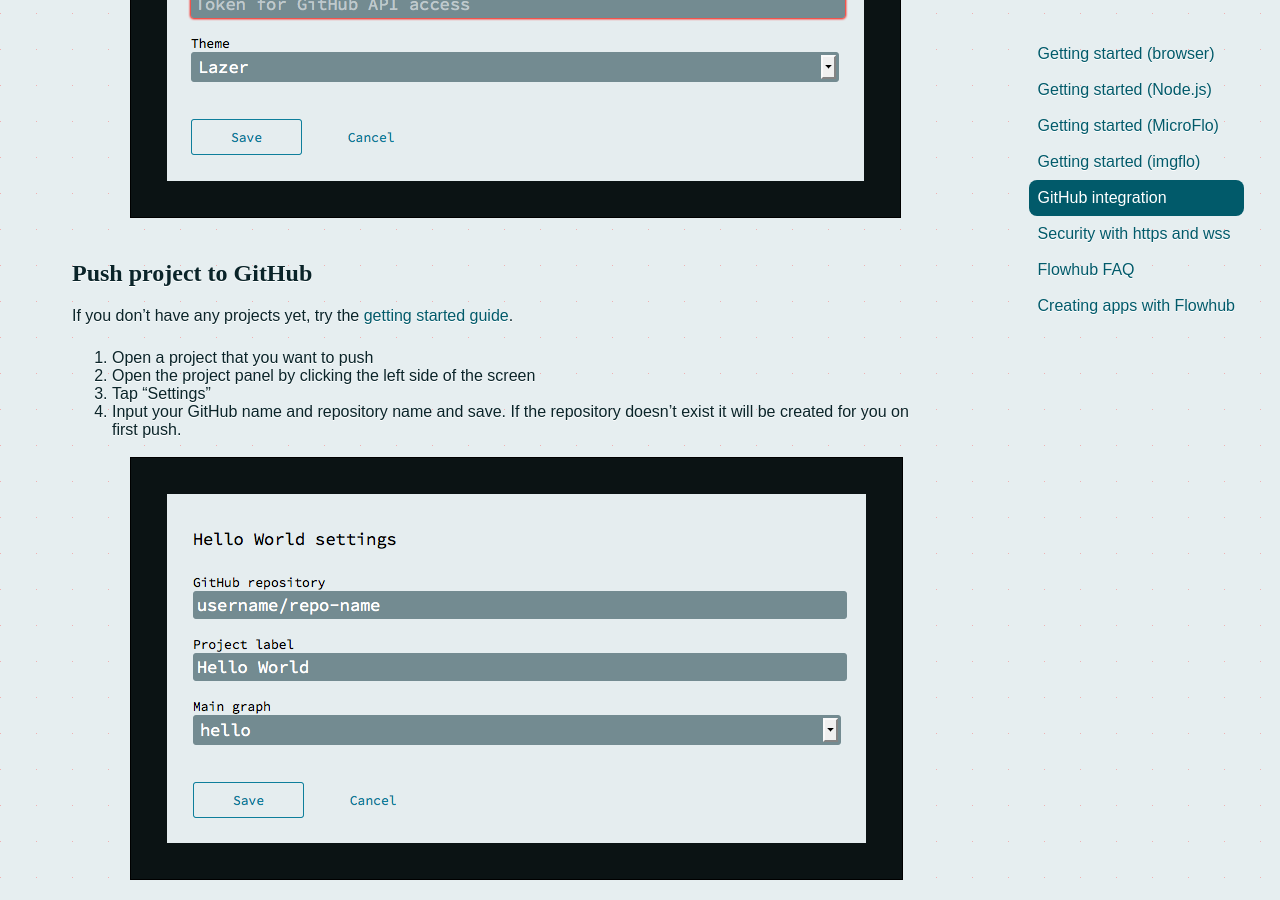
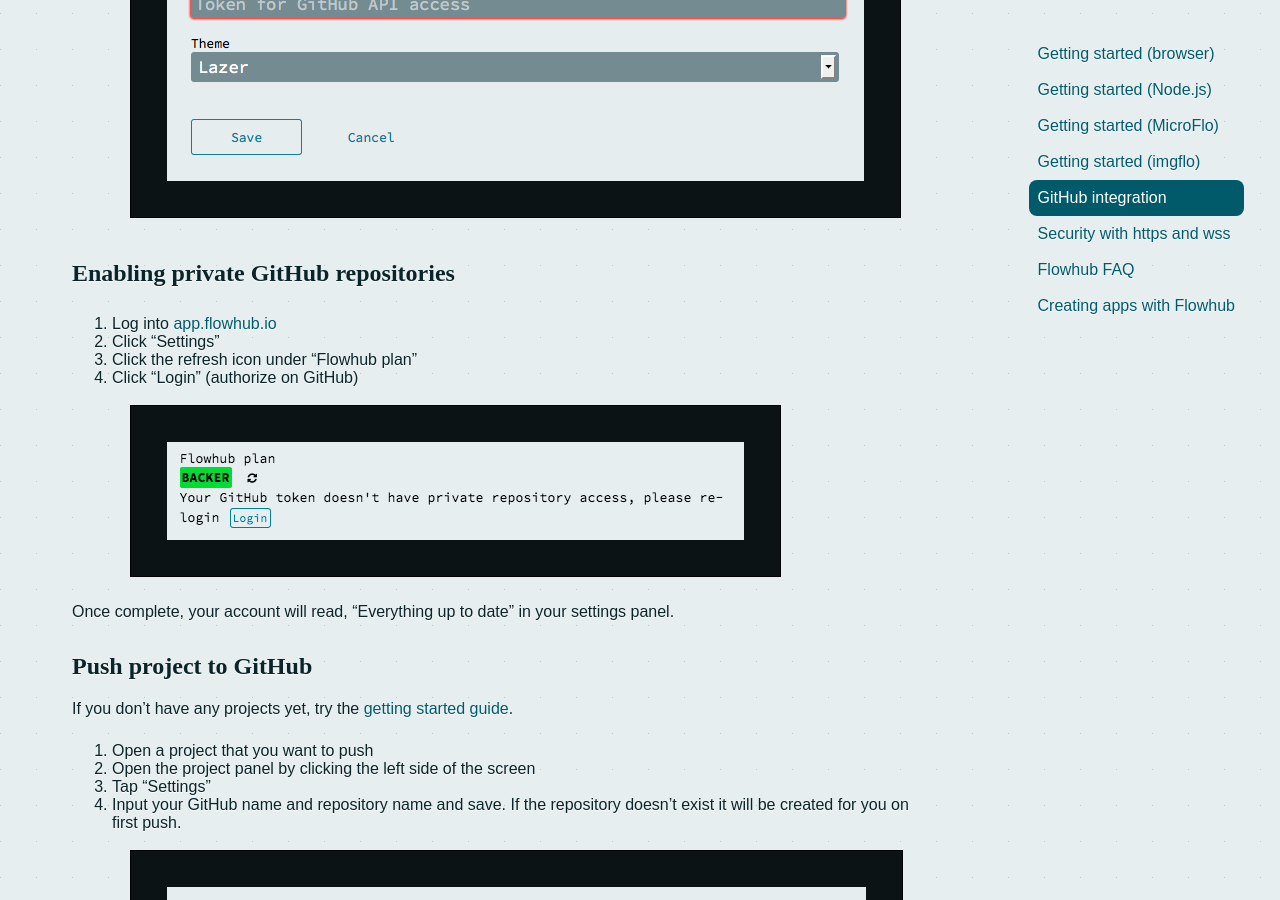
Before and after one commit to flowhub/docs.flowhub.io, a Jekyll site: the page built from _posts/2014-01-30-github-integration.md, in a window 1280 px wide and 900 px high, scrolled down 563 px. Built offline with Jekyll 4.4.1, drawn with Linux system fonts in a browser that asks for light colours.

Commit message:
updated github-integration

```diff
--- a/_posts/2014-01-30-github-integration.md
+++ b/_posts/2014-01-30-github-integration.md
@@ -14,6 +14,16 @@ When you log into Flowhub we will perform authentication with GitHub that grants
 4.  After a little spinning, you should see your name and icon
 5.  Tap "Settings" and verify that we received a GitHub token
     ![](../images/gh01-user-settings.png)
+
+## Enabling private GitHub repositories
+
+1. Log into [app.flowhub.io](http://app.flowhub.io/)
+2. Click "Settings"
+3. Click the refresh icon under "Flowhub plan"
+4. Click "Login" (authorize on GitHub)
+    ![](../images/ghn-01-settings.png)
+
+Once complete, your account will read, "Everything up to date" in your settings panel.
 
 ## Push project to GitHub
 
```
Also changed, not shown: images/ghn-01-settings.png (added), images/ghn-02-settings.png (added).
